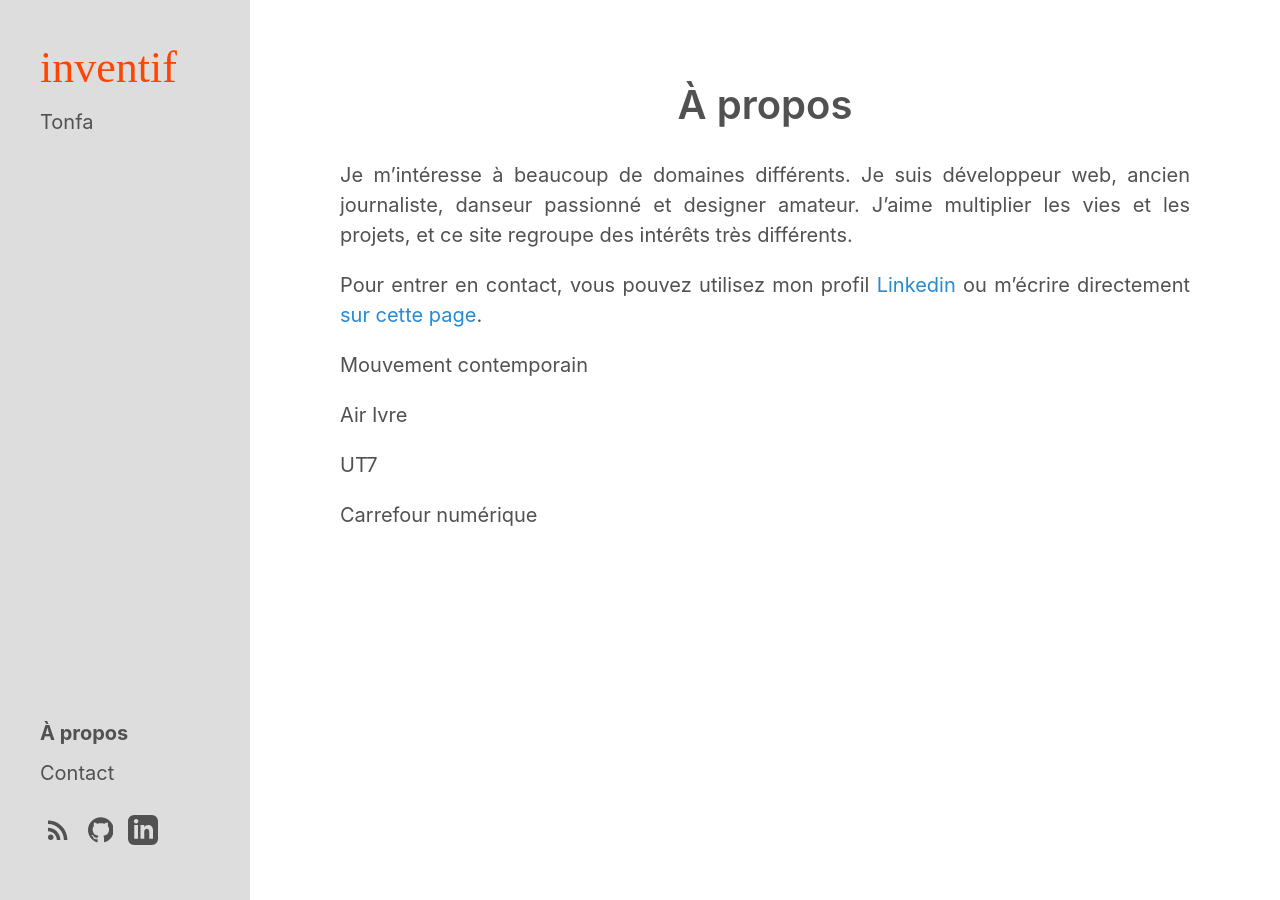
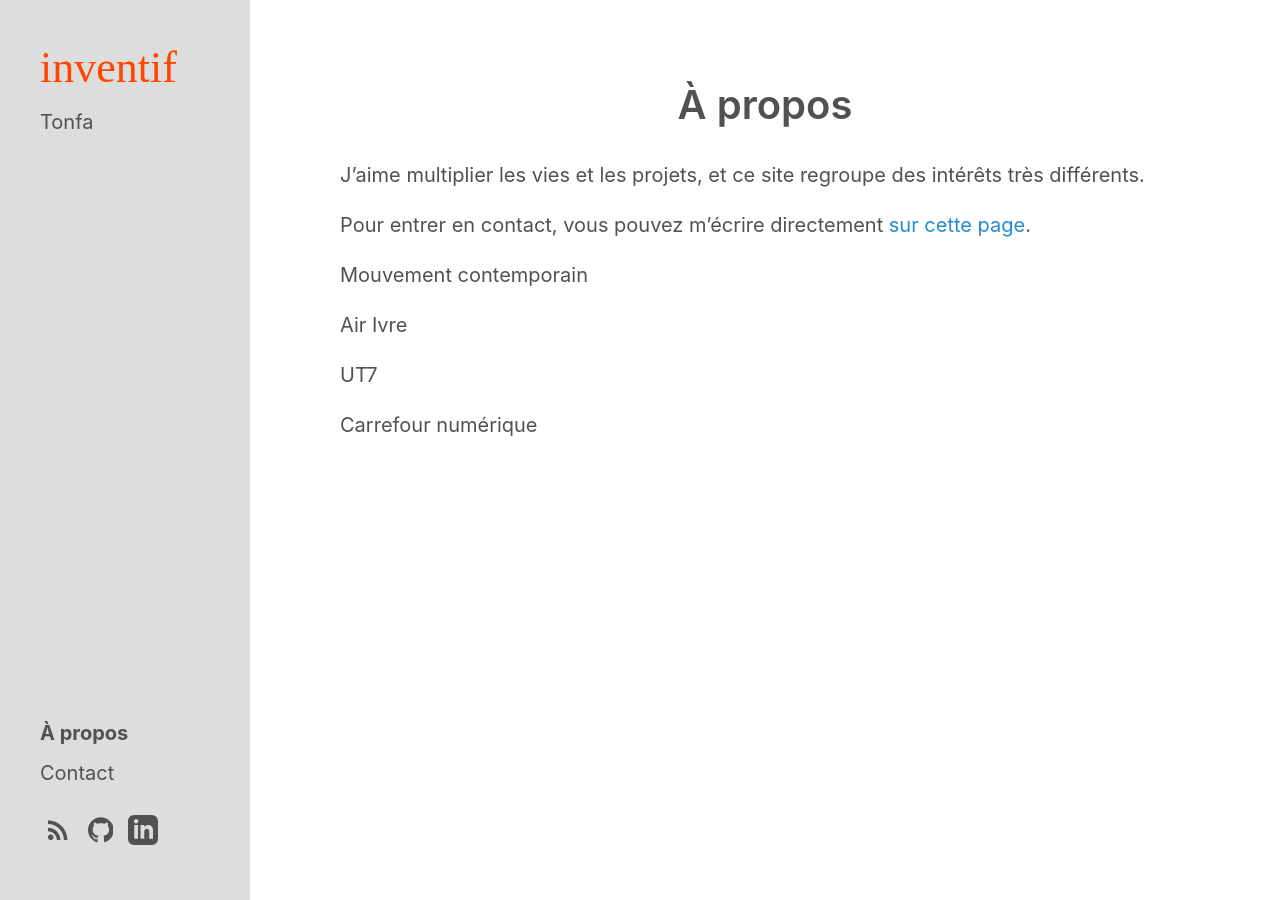
Before and after one commit to Ruff9/inventif, a Jekyll site: the page built from pages/a-propos.md, in a window 1280 px wide. Built offline with Jekyll 4.4.1, drawn with Linux system fonts in a browser that asks for light colours.

Commit message:
clean apropos

```diff
--- a/_includes/head.html
+++ b/_includes/head.html
@@ -3,7 +3,6 @@
   <meta http-equiv="X-UA-Compatible" content="IE=edge" />
   <meta http-equiv="content-type" content="text/html; charset=utf-8" />
 
-  <!-- Enable responsiveness on mobile devices-->
   <meta name="viewport" content="width=device-width, initial-scale=1.0, maximum-scale=1" />
 
   <title>
--- a/pages/a-propos.md
+++ b/pages/a-propos.md
@@ -5,10 +5,9 @@ permalink: apropos
 sidebar_link: true
 ---
 
-Je m'intéresse à beaucoup de domaines différents.
-Je suis développeur web, ancien journaliste, danseur passionné et designer amateur. J'aime multiplier les vies et les projets, et ce site regroupe des intérêts très différents.
+J'aime multiplier les vies et les projets, et ce site regroupe des intérêts très différents.
 
-Pour entrer en contact, vous pouvez utilisez mon profil <a href="https://fr.linkedin.com/in/remymaucourt" target="_blank">Linkedin</a> ou m'écrire directement [sur cette page](contact.md).
+Pour entrer en contact, vous pouvez m'écrire directement [sur cette page](contact.md).
 
 Mouvement contemporain
 
```
